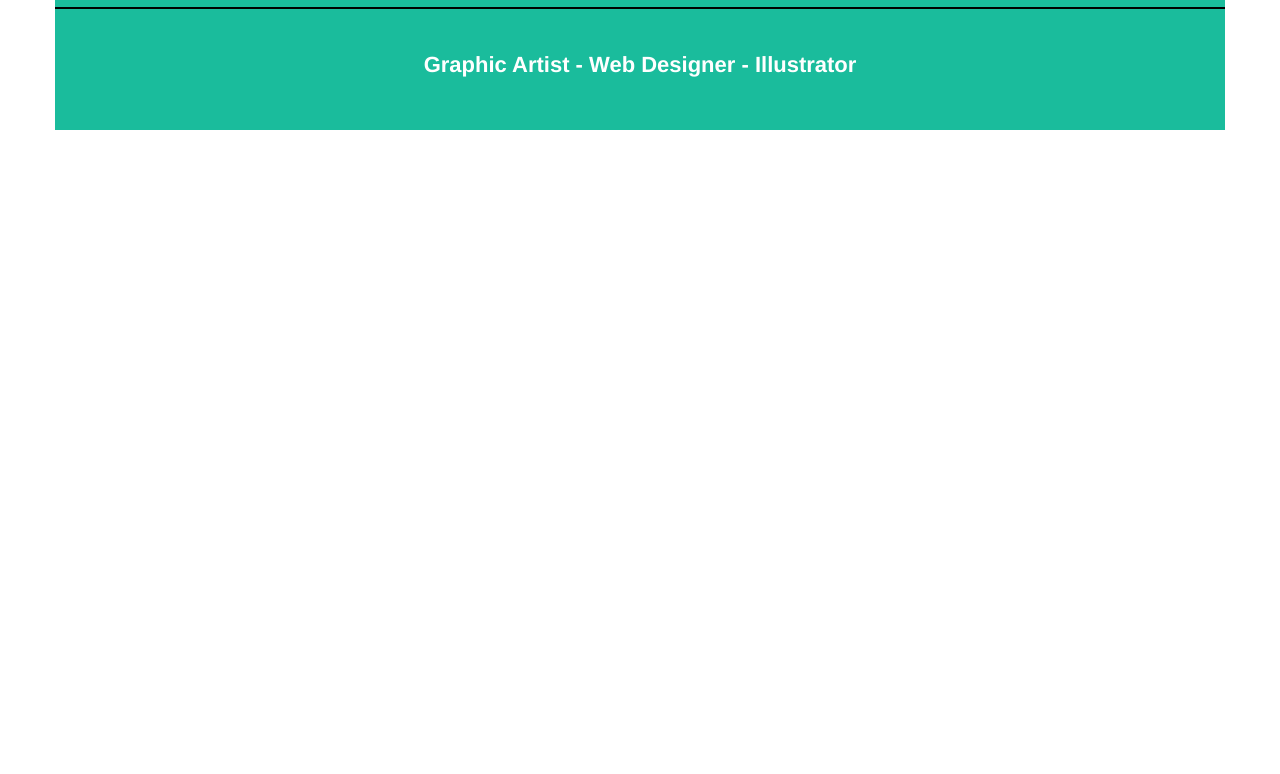
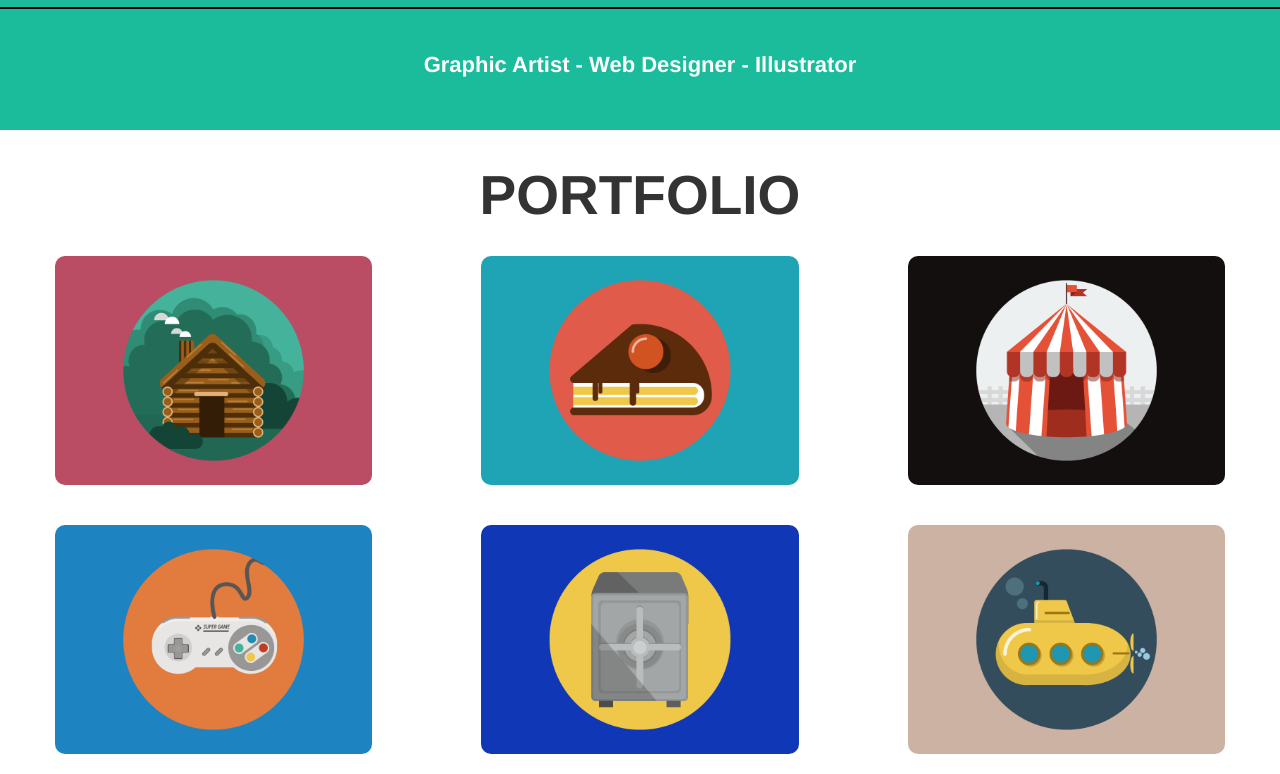
Before and after one commit to ThomasNGit/html-css-bootstrap-freelancer, a plain HTML site: page index.html in a window 1280 px wide. Shown: the part 462-1236 px from the top of the page. Before the commit the page ends 800 px from the top, so only its background shows below. Drawn offline with nearby package versions, Linux system fonts and the light colour scheme.

Commit message:
Inserita sezione portfolio e il suo stile (immagini)

```diff
--- a/assets/css/style.css
+++ b/assets/css/style.css
@@ -70,6 +70,24 @@
   font-weight: bold;
 }
 
+/* sezione portfolio */
+#portfolio h2{
+  font-weight: bold;
+  text-align: center;
+  padding-top: 15px;
+  font-size: 55px;
+}
+
+/* immagini portfolio */
+.portimage{
+  width: 80%;
+  display: block;
+  margin-left: auto;
+  margin-right: auto;
+  border-radius: 10px;
+  margin: 20px auto;
+}
+
 /* clearfix */
 .row:after{
   content: "";
--- a/index.html
+++ b/index.html
@@ -8,7 +8,7 @@
     <title>Freelancer Bootstrap</title>
   </head>
   <body>
-    <div class="container">
+    <div class="container-fluid">
       <!-- struttura header -->
       <div class="row blue-bg">
 
@@ -19,7 +19,7 @@
           <div class="col-xs-6">
 
             <ul class="navlist">
-              <li><a href="#">PORTFOLIO</a></li>
+              <li><a href="#portfolio">PORTFOLIO</a></li>
               <li><a href="#">ABOUT</a></li>
               <li><a href="#">CONTACT</a></li>
             </ul>
@@ -30,7 +30,7 @@
 
     </div>
       <!-- stile sezione verde -->
-    <div class="container">
+    <div class="container-fluid">
 
       <div class="row green-bg">
 
@@ -47,7 +47,46 @@
 
     </div>
 
+    <!-- sezione portfolio -->
+    <div id="portfolio" class="container-fluid">
+      <div class="row">
 
+        <div class="col-xs-12">
+          <h2>PORTFOLIO</h2>
+        </div>
+
+      </div>
+
+      <!-- sezione immagini portfolio -->
+      <div class="row">
+
+        <div class="col-xs-12 col-sm-6 col-lg-4">
+          <img class="portimage" src="assets/img/cabin.png" alt="">
+        </div>
+
+        <div class="col-xs-12 col-sm-6 col-lg-4">
+          <img class="portimage" src="assets/img/cake.png" alt="">
+        </div>
+
+        <div class="col-xs-12 col-sm-6 col-lg-4">
+          <img class="portimage" src="assets/img/circus.png" alt="">
+        </div>
+
+        <div class="col-xs-12 col-sm-6 col-lg-4">
+          <img class="portimage" src="assets/img/game.png" alt="">
+        </div>
+
+        <div class="col-xs-12 col-sm-6 col-lg-4">
+          <img class="portimage" src="assets/img/safe.png" alt="">
+        </div>
+
+        <div class="col-xs-12 col-sm-6 col-lg-4">
+          <img class="portimage" src="assets/img/submarine.png" alt="">
+        </div>
+
+      </div>
+
+    </div>
 
 
   </body>
```
Also changed, not shown: assets/img/cabin.png (added), assets/img/cake.png (added), assets/img/circus.png (added), assets/img/game.png (added), assets/img/safe.png (added), assets/img/submarine.png (added).
